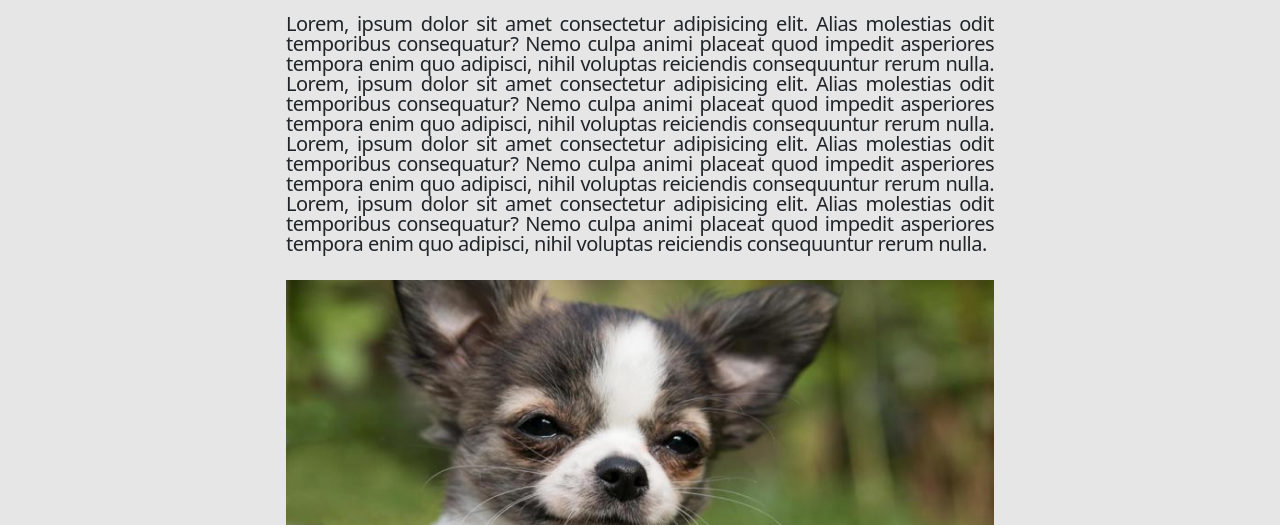
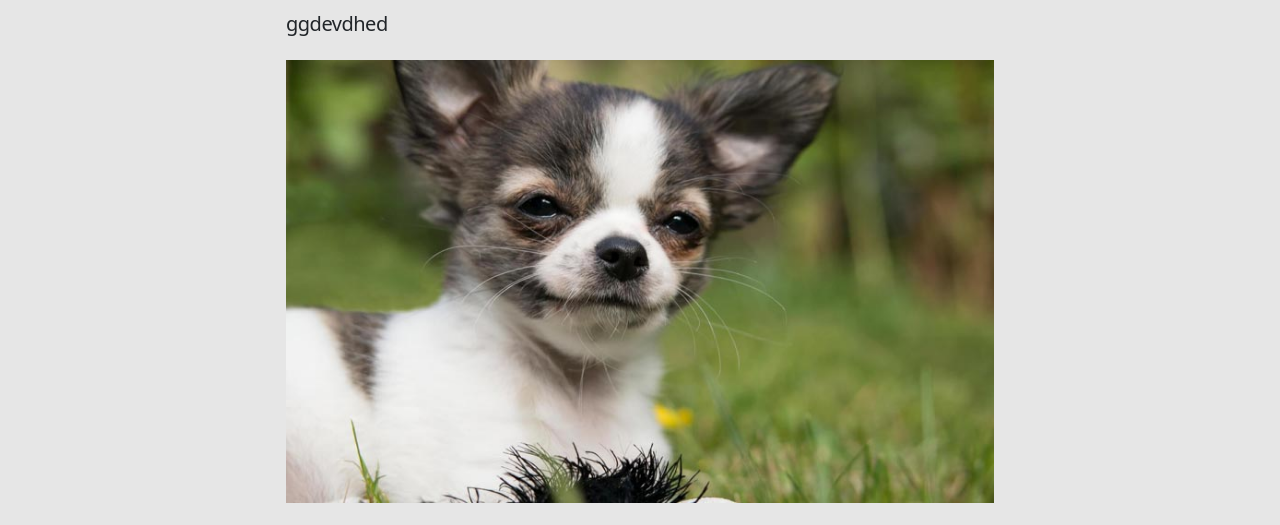
Before and after one commit to olabalcerowska/informatyka, a plain HTML site: page index.html in a window 1280 px wide. Shown: the part 262-787 px from the top of the page. Drawn offline with nearby package versions, Linux system fonts and the light colour scheme.

Commit message:
Update index.html

```diff
--- a/index.html
+++ b/index.html
@@ -30,21 +30,7 @@
         <div>
           <h2>Pieski</h2>
           <p>
-            Lorem, ipsum dolor sit amet consectetur adipisicing elit. Alias
-            molestias odit temporibus consequatur? Nemo culpa animi placeat quod
-            impedit asperiores tempora enim quo adipisci, nihil voluptas
-            reiciendis consequuntur rerum nulla. Lorem, ipsum dolor sit amet
-            consectetur adipisicing elit. Alias molestias odit temporibus
-            consequatur? Nemo culpa animi placeat quod impedit asperiores
-            tempora enim quo adipisci, nihil voluptas reiciendis consequuntur
-            rerum nulla. Lorem, ipsum dolor sit amet consectetur adipisicing
-            elit. Alias molestias odit temporibus consequatur? Nemo culpa animi
-            placeat quod impedit asperiores tempora enim quo adipisci, nihil
-            voluptas reiciendis consequuntur rerum nulla. Lorem, ipsum dolor sit
-            amet consectetur adipisicing elit. Alias molestias odit temporibus
-            consequatur? Nemo culpa animi placeat quod impedit asperiores
-            tempora enim quo adipisci, nihil voluptas reiciendis consequuntur
-            rerum nulla.
+           ggdevdhed
           </p>
           <img src="pies.jpg" alt="pies" />
           <button>
```
